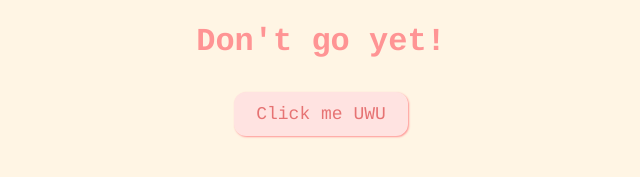
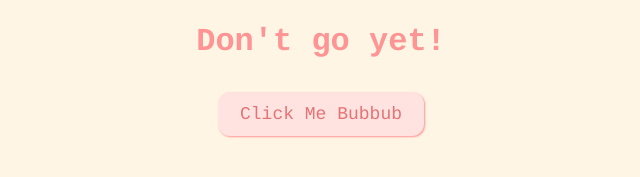
Before and after one commit to forannette/valentinedate-, a plain HTML site: page thankyou.html in a window 1280 px wide. Shown: the part 469-646 px from the top of the page, without its empty margins (319-959 px from the left). Drawn offline with Linux system fonts and the light colour scheme.

Commit message:
Update thankyou.html

```diff
--- a/thankyou.html
+++ b/thankyou.html
@@ -17,7 +17,7 @@
     </audio>
     <h1>Don't go yet!</h1>
     <button class="button" onclick="location.href='date.html'">
-      Click me UWU
+      Click Me Bubbub
     </button>
   </body>
 </html>
```
